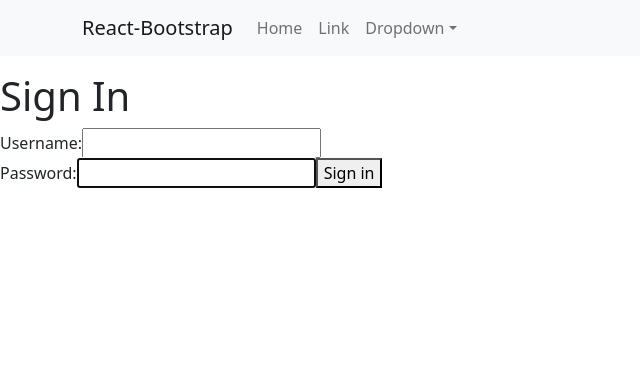
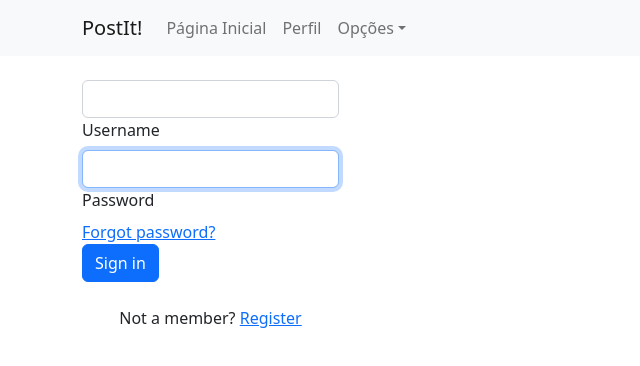
Before and after one commit to magnokzk/postItFrontend, a React (Create React App) app: page / in a window 1280 px wide. Shown: the top 366 px of the page, without its empty margins (0-640 px from the left). Built offline with nearby package versions, Linux system fonts and the light colour scheme.

Commit message:
alterações no sistema de postagem e edição de página de login

```diff
--- a/package.json
+++ b/package.json
@@ -13,6 +13,7 @@
     "react-dom": "^18.2.0",
     "react-router-dom": "^6.4.2",
     "react-scripts": "5.0.1",
+    "underscore": "^1.13.6",
     "web-vitals": "^2.1.4"
   },
   "scripts": {
--- a/src/App.js
+++ b/src/App.js
@@ -1,7 +1,7 @@
 import React from 'react'
 import Header from './components/HeaderComponent'
 import Footer from './components/FooterHeader'
-import Home from './components/HomeComponent'
+import HomeFeed from './components/HomeFeedComponent'
 import About from './components/AboutComponent'
 import Main from './components/MainComponent'
 
--- /dev/null
+++ b/src/components/FeedSection.js
@@ -0,0 +1,44 @@
+import React, { useEffect, useState } from 'react'
+import axios from '../api/axios'
+
+import _ from 'underscore'
+
+const GET_POSTS_URL = 'controllers/post'
+
+const Feed = ({posts, changePosts}) => {
+    useEffect(() => {
+        if(_.isEmpty(posts)){
+            axios.get(GET_POSTS_URL)
+                .then((res) => {
+                    changePosts(_.sortBy(res.data, 'id').reverse())
+                }).catch((err) => {
+                    console.log(err)
+                })
+        }
+    }, [posts])
+
+    const listPosts = posts.map((post, index) => {
+        return (
+            <div class="bg-white border mt-2" key={post.id}>
+                <div>
+                    <div class="d-flex flex-row justify-content-between align-items-center p-2 border-bottom">
+                        <div class="d-flex flex-row align-items-center feed-text px-2"><img class="rounded-circle" src="https://i.imgur.com/aoKusnD.jpg" width="45"/>
+                            <div class="d-flex flex-column flex-wrap ml-2"><span class="font-weight-bold">{post.creator}</span></div>
+                        </div>
+                        <div class="feed-icon px-2"><i class="fa fa-ellipsis-v text-black-50"></i></div>
+                    </div>
+                </div>
+                <div class="p-2 px-3"><span>{post.description}</span></div>
+                <div class="d-flex justify-content-end socials p-2 py-3"><i class="fa fa-thumbs-up"></i><i class="fa fa-comments-o"></i><i class="fa fa-share"></i></div>
+            </div>
+        )
+    })
+
+    return(
+        <>
+           {listPosts}
+        </>
+    )
+}
+
+export default Feed
--- a/src/components/HeaderComponent.js
+++ b/src/components/HeaderComponent.js
@@ -6,22 +6,18 @@ import NavDropdown from 'react-bootstrap/NavDropdown';
 function Header(){
     return(
         <Navbar bg="light" expand="lg">
-            <Container>
-                <Navbar.Brand href="#home">React-Bootstrap</Navbar.Brand>
+            <Container className='container-fluid'>
+                <Navbar.Brand href="/">PostIt!</Navbar.Brand>
                 <Navbar.Toggle aria-controls="basic-navbar-nav" />
                 <Navbar.Collapse id="basic-navbar-nav">
-                <Nav className="me-auto">
-                    <Nav.Link href="#home">Home</Nav.Link>
-                    <Nav.Link href="#link">Link</Nav.Link>
-                    <NavDropdown title="Dropdown" id="basic-nav-dropdown">
-                    <NavDropdown.Item href="#action/3.1">Action</NavDropdown.Item>
-                    <NavDropdown.Item href="#action/3.2">
-                        Another action
-                    </NavDropdown.Item>
-                    <NavDropdown.Item href="#action/3.3">Something</NavDropdown.Item>
+                <Nav className="ml-auto container-fluid">
+                    <Nav.Link href="/">Página Inicial</Nav.Link>
+                    <Nav.Link href="/profile">Perfil</Nav.Link>
+                    <NavDropdown alignright="true" title="Opções" id="basic-nav-dropdown">
+                    <NavDropdown.Item href="/configurations">Configurações</NavDropdown.Item>
                     <NavDropdown.Divider />
-                    <NavDropdown.Item href="#action/3.4">
-                        Separated link
+                    <NavDropdown.Item href="/logout">
+                        <Nav.Link>Sair</Nav.Link>
                     </NavDropdown.Item>
                     </NavDropdown>
                 </Nav>
--- a/src/components/HomeComponent.js
+++ /dev/null
@@ -1,11 +0,0 @@
-import React from 'react'
-
-function Home(){
-    return(
-        <div>
-            MERDA HOME
-        </div>
-    )
-}
-
-export default Home
--- /dev/null
+++ b/src/components/HomeFeedComponent.js
@@ -0,0 +1,29 @@
+import React, { useEffect } from 'react'
+
+import PostSection from './PostSectionComponent'
+import FeedSection from './FeedSection'
+
+function HomeFeed(){
+    const [posts, setPosts] = React.useState([])
+
+    const changePosts = (newPosts) => {
+        setPosts(newPosts)
+    }
+
+    return(
+        <>
+            <div class="container mt-4 mb-5">
+                <div class="d-flex justify-content-center row">
+                    <div class="col-md-8">
+                        <div class="feed p-2">
+                            <PostSection posts={posts} changePosts={changePosts}/>
+                            <FeedSection posts={posts} changePosts={changePosts}/>
+                        </div>
+                    </div>
+                </div>
+            </div>
+        </>
+    )
+}
+
+export default HomeFeed
--- a/src/components/LoginComponent.js
+++ b/src/components/LoginComponent.js
@@ -1,5 +1,6 @@
 import {useRef, useState, useEffect, useContext} from 'react'
 import AuthContext from '../context/AuthProvider'
+import HomeFeed from './HomeFeedComponent'
 import {Link} from 'react-router-dom'
 
 import axios from '../api/axios'
@@ -33,8 +34,8 @@ const Login = () => {
                     headers: {'Content-Type': 'application/json'}
                 }
             )
-            console.log(JSON.stringify(response?.data))
-            setAuth({user, pwd})
+            console.log({user, pwd, id: response?.data.id})
+            setAuth({user, pwd, id: response?.data.id})
             setSuccess(true)
         } catch (err) {
             if(!err?.response){
@@ -53,20 +54,13 @@ const Login = () => {
     return (
         <>
             {success? (
-                <section>
-                    <h1>Você está logado!</h1>
-                    <br/>
-                    <p>
-                        <Link to="/">Voltar para a página inicial</Link>
-                    </p>
-                </section>
+                <HomeFeed/>
             ) : (
-                <section>
-                    <p ref={errRef} className={errMsg? "errmsg" :
-                    "offscreen"} aria-live="asserrtive">{errMsg}</p>
-                    <h1>Sign In</h1>
+                <>
+                    <div class="container mt-4 mb-5">
+                        <div class="justify-content-between d-flex align-items-center">
                             <form onSubmit={handleSubmit}>
-                        <label htmlFor='username'>Username:</label>
+                                <div class="form-outline">
                                     <input
                                         type="text"
                                         id="username"
@@ -75,8 +69,11 @@ const Login = () => {
                                         onChange={(e) => setUser(e.target.value)}
                                         value={user}
                                         required
-                        /><br></br>
-                        <label htmlFor='password'>Password:</label>
+                                        class="form-control" />
+                                    <label class="form-label" for="username">Username</label>
+                                </div>
+
+                                <div class="form-outline">
                                     <input
                                         type="password"
                                         id="password"
@@ -85,10 +82,27 @@ const Login = () => {
                                         onChange={(e) => setPwd(e.target.value)}
                                         value={pwd}
                                         required
-                        />
-                        <button>Sign in</button>
+                                    class="form-control" />
+                                    <label class="form-label" for="password">Password</label>
+                                </div>
+
+                                <div class="row">
+                                    <div class="col d-flex justify-content-center">
+                                        <div class="col">
+                                        <a href="#!">Forgot password?</a>
+                                        </div>
+                                    </div>
+                                </div>
+
+                                <button type="submit" class="btn btn-primary btn-block mb-4">Sign in</button>
+
+                                <div class="text-center">
+                                    <p>Not a member? <a href="#!">Register</a></p>
+                                </div>
                             </form>
-                </section>
+                        </div>
+                    </div>
+                </>
             )}
         </>
     )
--- a/src/components/MainComponent.js
+++ b/src/components/MainComponent.js
@@ -1,7 +1,7 @@
 import React from 'react'
 import Header from './HeaderComponent'
 import Footer from './FooterHeader'
-import Home from './HomeComponent'
+import HomeFeed from './HomeFeedComponent'
 import Login from './LoginComponent'
 import About from './AboutComponent'
 
--- /dev/null
+++ b/src/components/PostSectionComponent.js
@@ -0,0 +1,61 @@
+import React, { useContext, useState } from 'react'
+import axios from '../api/axios'
+import _ from 'underscore'
+import AuthContext from '../context/AuthProvider'
+
+const POST_URL = 'controllers/post'
+
+function PostSection({posts, changePosts}){
+
+    const { auth } = useContext(AuthContext)
+
+    const [description, setDescription] = useState('')
+
+    const handleSubmit = async (e) => {
+
+        e.preventDefault()
+
+        try{
+            const response = await axios.post(POST_URL,
+                JSON.stringify({creator: auth.id, description: description}),
+                {
+                    headers: {'Content-Type': 'application/json'}
+                })
+            const tempPosts = [...posts]
+            tempPosts.push(response?.data)
+            changePosts(_.sortBy(tempPosts, 'id').reverse())
+            setDescription('')
+        } catch(err) {
+            console.log(err.response?.status)
+        }
+    }
+
+    return(
+        <>
+            <div class="justify-content-between d-flex align-items-center p-2 bg-white border">
+                <div class="feed-text px-2 flex-grow-1 ">
+                    <form name="postForm" onSubmit={handleSubmit}>
+                        <div class="form-group">
+                            <div class="input-group">
+                                <textarea class="form-control custom-control" value={description} onChange={(e) => {setDescription(e.target.value)}} rows="3" style={{resize: 'none'}} placeholder="O que você está pensando?"></textarea>
+                                <button type='submit' class="btn btn-primary">
+                                    <span class="
+                                            input-group-addon
+                                            align-middle
+                                            d-flex
+                                            justify-content-center
+                                            align-items-center"
+                                        >
+                                        Post
+                                    </span>
+                                </button>
+                            </div>
+                        </div>
+                    </form>
+                </div>
+            </div>
+        </>
+    )
+}
+
+export default PostSection
```
Also changed, not shown: 1 other file (tests, documents, lock files or other folders). Lines whose indentation alone changed are shown as unchanged.
